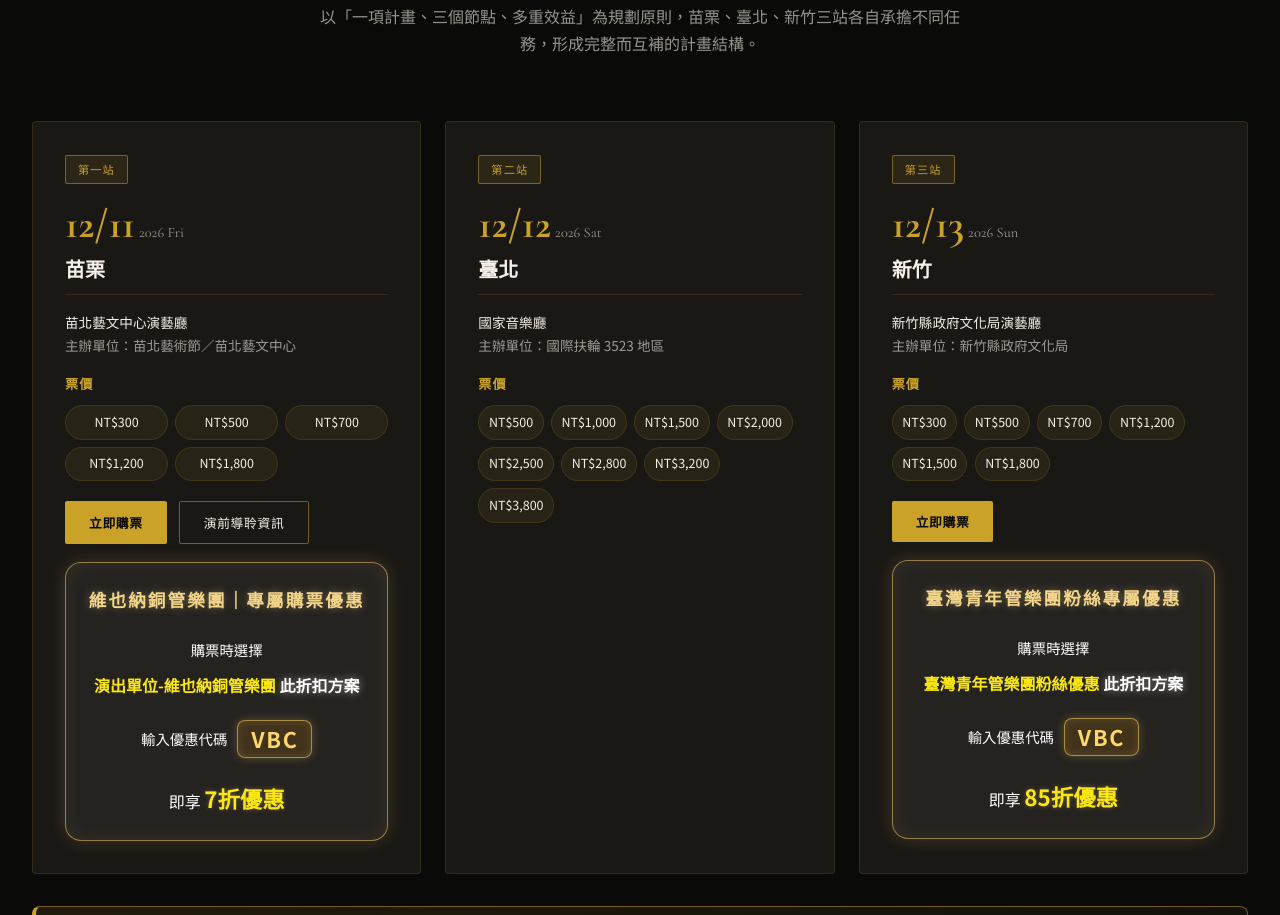
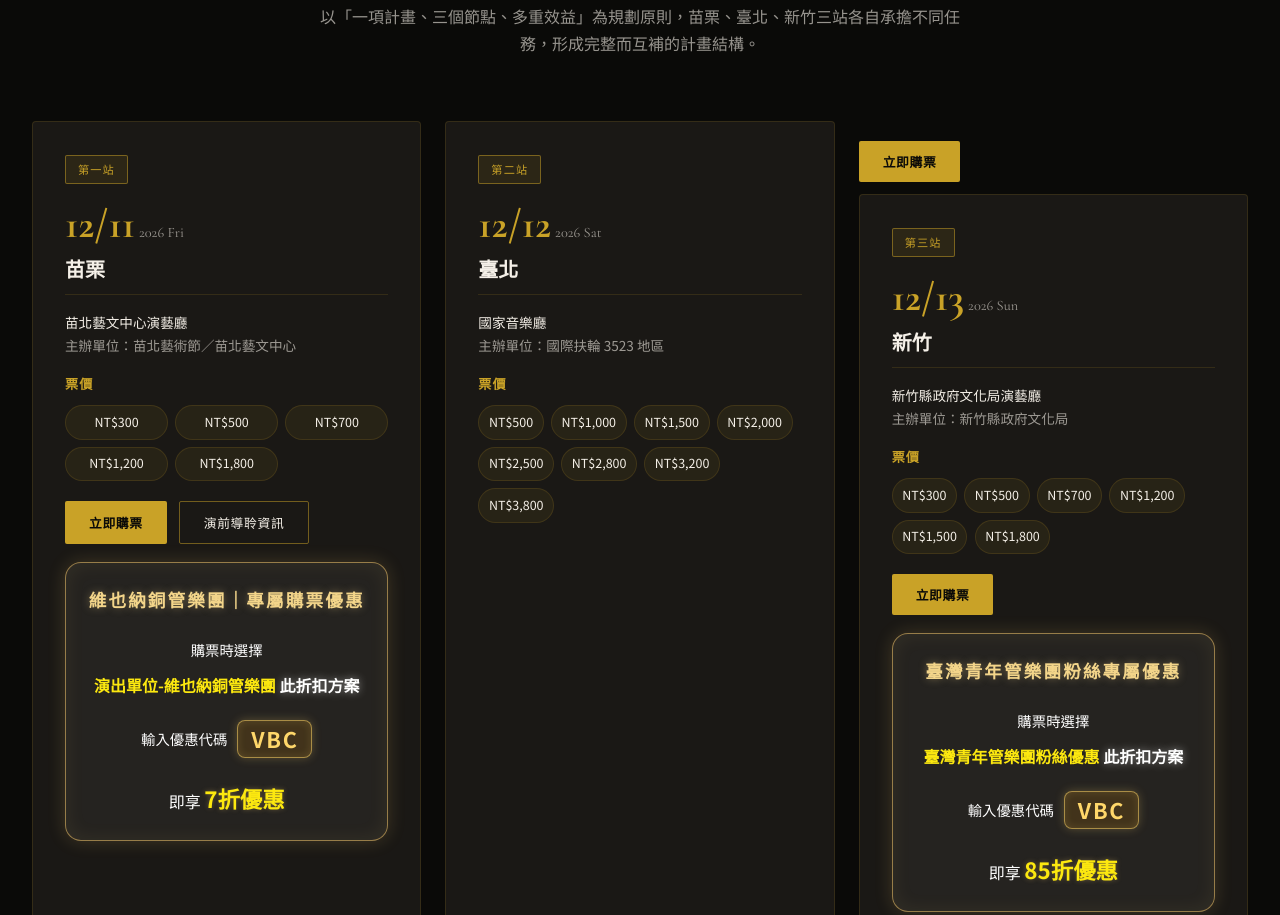
Before and after one commit to melodytsai31-cyber/viyena-orchestra, a plain HTML site: page index.html in a window 1280 px wide. Shown: the part 2604-3519 px from the top of the page. Drawn offline with nearby package versions, Linux system fonts and the light colour scheme.

Commit message:
index.html

```diff
--- a/index.html
+++ b/index.html
@@ -2857,6 +2857,16 @@ a {
           </div>
         </div>
       </div>
+
+<div style="display:flex; gap:0.75rem; margin-top:1.25rem; flex-wrap:wrap;">
+          <a
+            href="https://www.opentix.life/event/2118616720222826496"
+            target="_blank"
+            rel="noopener noreferrer"
+            class="btn-gold"
+            style="display:inline-flex; padding:0.6rem 1.5rem; font-size:0.8rem;">
+            立即購票
+          </a>
 
       <!-- 新竹場次 -->
       <div class="tour-card reveal">
```
